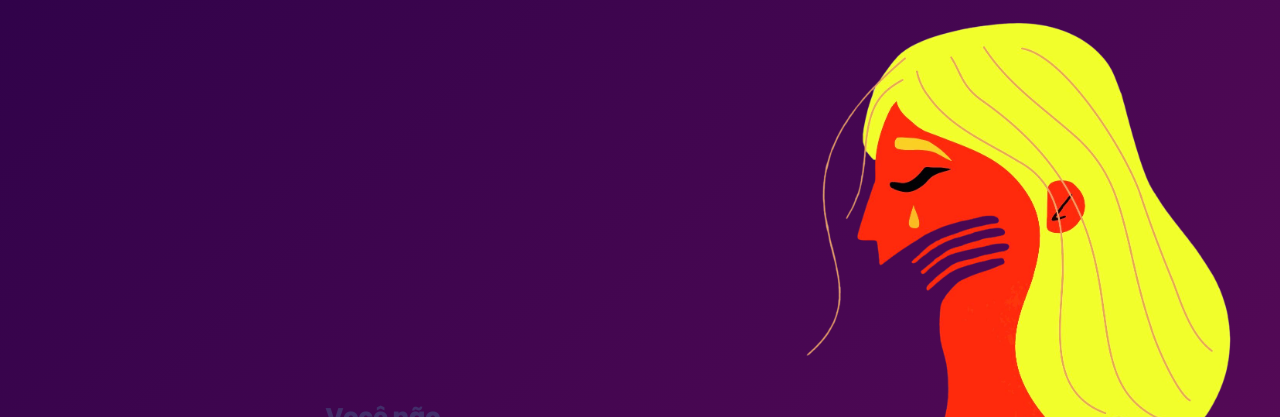
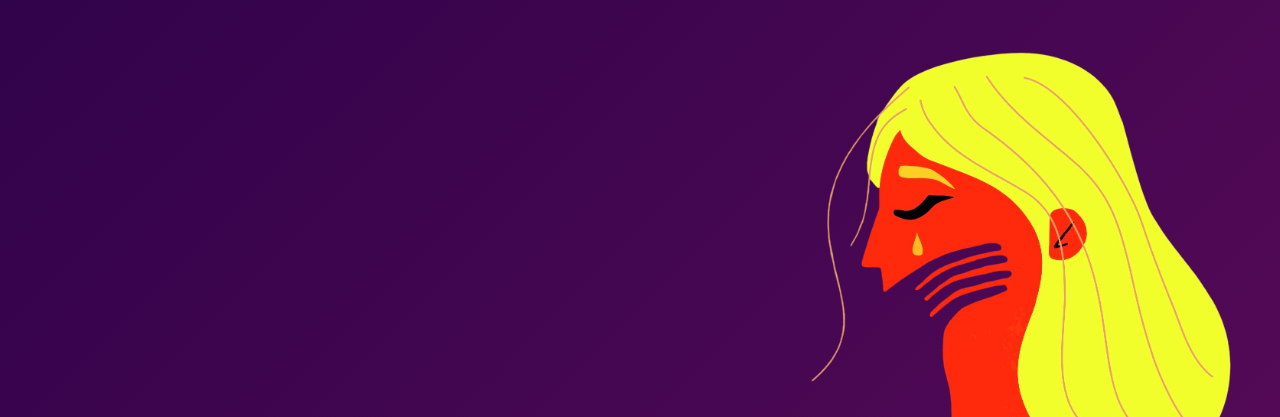
Before and after one commit to maluravache/maluzinhazx, a plain HTML site: page site.html in a window 1280 px wide. Shown: the part 121-538 px from the top of the page. Drawn offline with nearby package versions, Linux system fonts and the light colour scheme.

Commit message:
alterar visual

```diff
--- a/style.css
+++ b/style.css
@@ -183,3 +183,96 @@ h4 { color: var(--jacarta); font-weight: 700; }
 .fab-whatsapp { position: fixed; bottom: 20px; right: 20px; background: #25D366; width: 60px; height: 60px; border-radius: 50%; display: flex; align-items: center; justify-content: center; color: white; font-size: 32px; box-shadow: 0 5px 20px rgba(0,0,0,0.2); z-index: 100; }
 .fab-sair { position: fixed; bottom: 20px; left: 20px; background: var(--vermelho-discreto); color: white; padding: 12px 20px; border-radius: 50px; font-weight: 700; font-size: 0.9rem; box-shadow: 0 5px 20px rgba(0,0,0,0.3); z-index: 100; display: flex; align-items: center; gap: 8px; transition: 0.3s; }
 .fab-sair:hover { transform: translateY(-3px); background: #7a1e20; }
+
+
+/* === ATUALIZAÇÃO: MENU E HERO (Copie só daqui para baixo) === */
+
+/* 1. Menu Centralizado e Transparente */
+.header {
+    position: absolute; /* Fica por cima do Hero */
+    top: 0; left: 0; width: 100%;
+    padding: 15px 0; z-index: 1000;
+    background: transparent;
+}
+
+.header-row {
+    display: flex;
+    justify-content: space-between;
+    align-items: center;
+    position: relative; /* Necessário para o centro funcionar */
+}
+
+.header__logo img { height: 90px; width: auto; } /* Logo Grande */
+
+.nav-links {
+    display: flex;
+    gap: 30px;
+    align-items: center;
+    position: absolute;
+    left: 50%;
+    transform: translateX(-50%); /* Centraliza o menu na tela */
+}
+
+/* 2. Hero Roxo Profundo e Imagem Grande */
+.hero {
+    /* Novo Degradê Roxo */
+    background: linear-gradient(135deg, #2E0249 0%, #570A57 100%);
+    min-height: auto;
+    padding-top: 140px; /* Espaço para o menu */
+    padding-bottom: 0;  /* ZERO margem embaixo (O segredo para colar) */
+    border-radius: 0;   /* Reto */
+    color: white;
+    display: flex;
+    align-items: flex-end; /* Força tudo para o chão */
+    overflow: hidden;
+}
+
+.hero-content {
+    display: grid;
+    grid-template-columns: 1fr;
+    gap: 30px;
+    align-items: center;
+    width: 100%;
+}
+
+.hero-text {
+    padding-bottom: 60px;
+    text-align: left;
+}
+
+/* Configuração da Imagem da Mulher */
+.hero-img {
+    display: flex;
+    justify-content: center;
+    align-items: flex-end;
+    width: 100%;
+    height: 100%;
+}
+
+.hero-img img {
+    max-height: 400px;
+    width: auto;
+    margin-bottom: -1px; /* Cola no chão */
+    display: block;
+}
+
+/* AJUSTE PARA COMPUTADOR (Aumentar imagem e alinhar) */
+@media(min-width: 768px) {
+    .hero-content {
+        grid-template-columns: 1.2fr 0.8fr; /* Divide a tela */
+        align-items: flex-end; /* Alinha texto e imagem por baixo */
+    }
+
+    .hero {
+        padding-top: 150px;
+    }
+
+    .hero-img {
+        justify-content: flex-end;
+    }
+
+    .hero-img img {
+        max-height: 580px; /* Aumentei para ficar gigante e proporcional */
+        margin-right: 0;   /* Cola na direita */
+    }
+}
```
